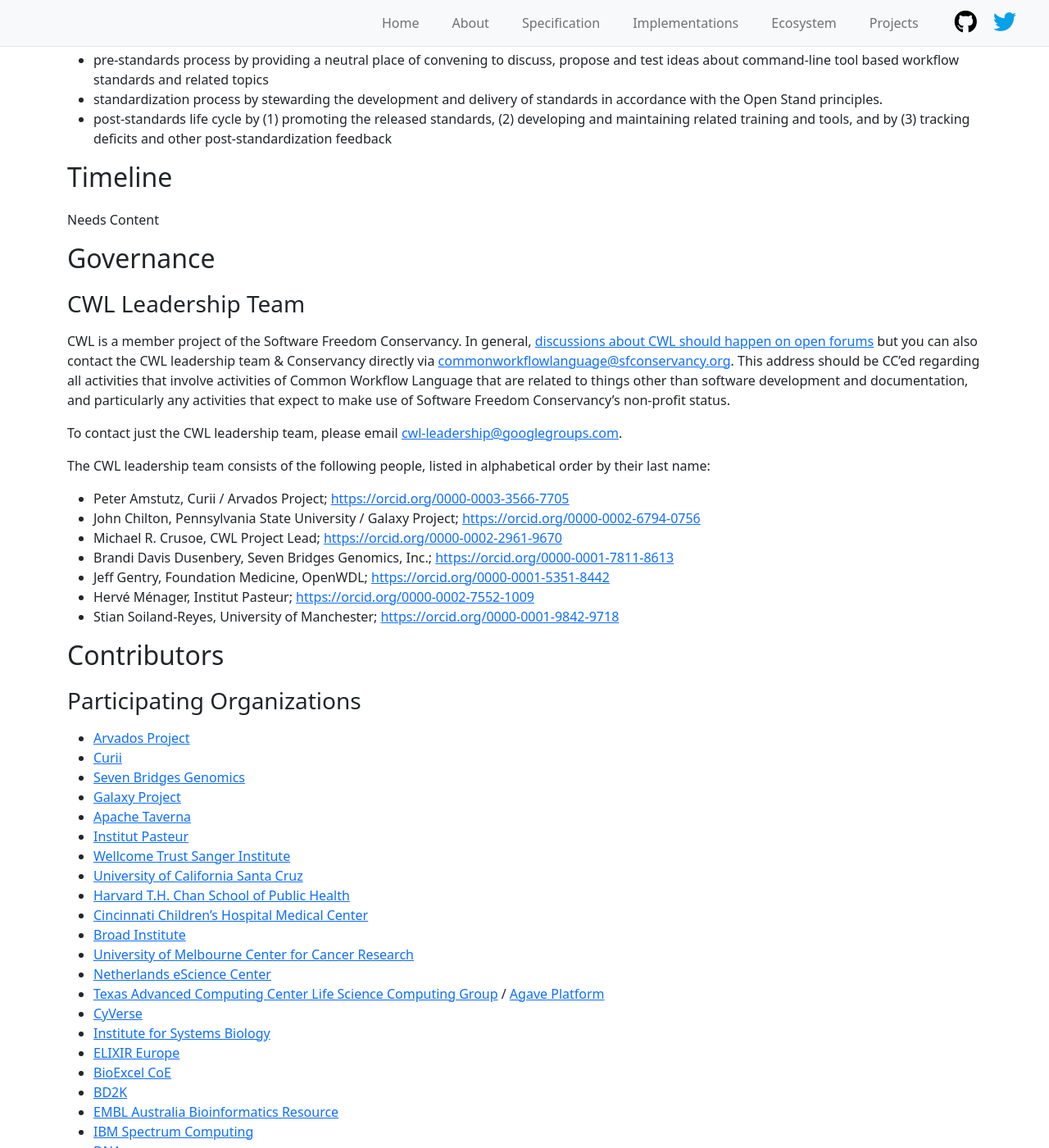
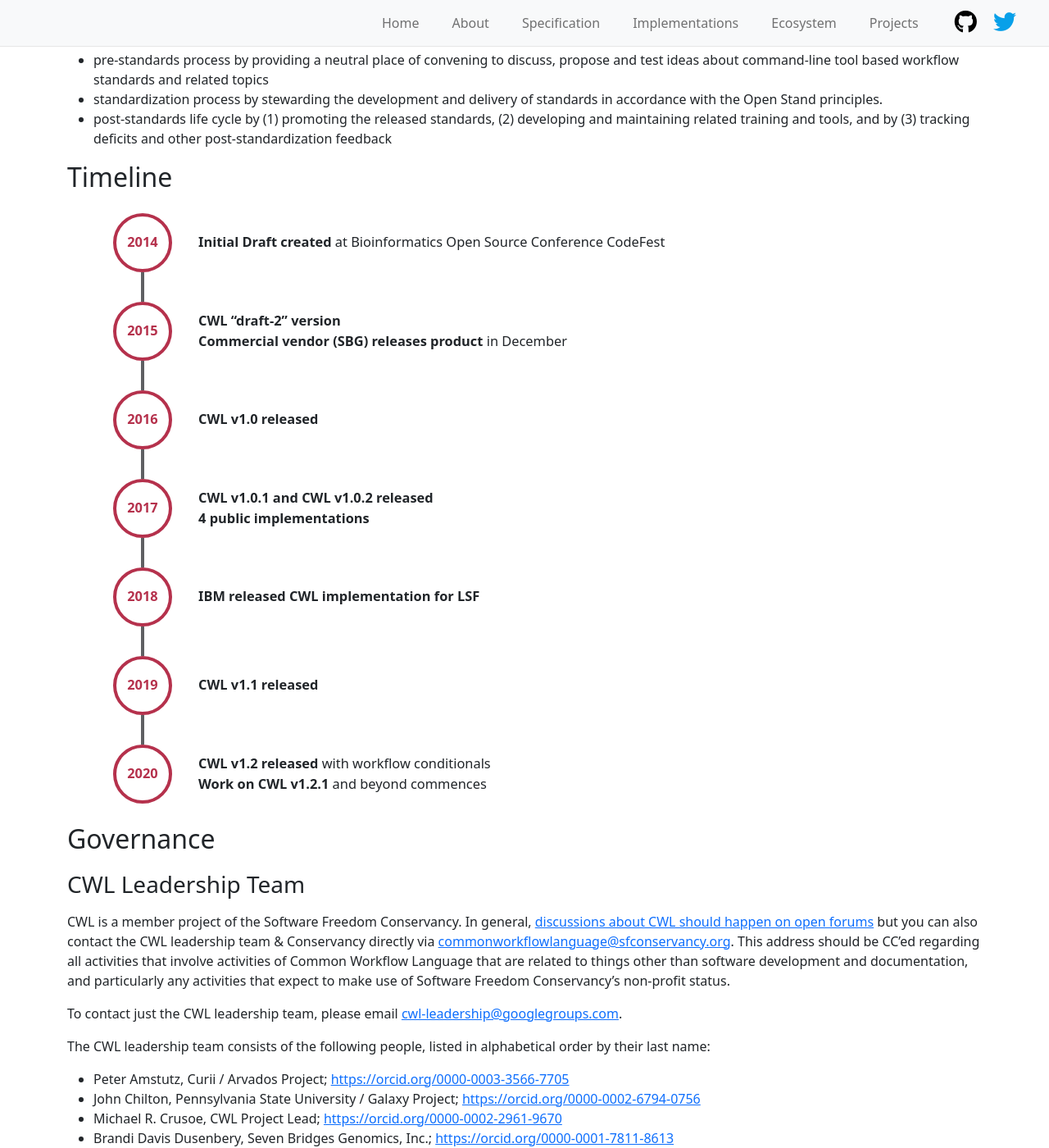
Before and after one commit to common-workflow-language/cwl-website, a Jekyll site: the page built from content/about.md, in a window 1280 px wide and 1400 px high, scrolled down 600 px. Shown: the whole window at 82% size. Built offline with Jekyll 4.4.1, drawn with Linux system fonts in a browser that asks for light colours.

Commit message:
Move timeline to About pg. Keep look consistent across devices

```diff
--- a/content/_data/timeline.yml
+++ b/content/_data/timeline.yml
@@ -15,3 +15,4 @@
     event: CWL v1.1 released
   - year: 2020
     event: "CWL v1.2 released <span class='no-bold'>with workflow conditionals</span><br>Work on CWL v1.2.1 <span class='no-bold'>and beyond commences</span>"
+    long: true
--- /dev/null
+++ b/content/_includes/timeline.html
@@ -0,0 +1,24 @@
+<div class="timeline">
+	<ul class="timeline__list">
+		{%- if site.data.timeline.timeline_events -%}
+		  {%- for item in site.data.timeline.timeline_events -%}
+			  {%- if item.long == true -%}
+				  <li class="timeline__event timeline__event--long">
+				  	<span class="timeline__event--year">{{ item.year }}</span>
+				  	<span class="timeline__event--data">{{ item.event }}</span>
+				  </li>
+
+			  {%- else -%}
+					<li class="timeline__event">
+						<span class="timeline__event--year">{{ item.year }}</span>
+						<span class="timeline__event--data">{{ item.event }}</span>
+					</li>
+				{%- endif -%}
+
+				{%- if forloop.last == false -%}
+					<div class="timeline__event--separator"></div>
+				{%- endif -%}
+			{%- endfor -%}
+		{%- endif -%}
+	</ul>
+</div>
--- a/content/_sass/partials/_timeline.scss
+++ b/content/_sass/partials/_timeline.scss
@@ -1,14 +1,18 @@
 @include media-breakpoint-up(md) {
   .timeline {
-    // margin: 0 0 4rem;
-    margin: 0 0 2rem;
+    margin: 0 0 1.5rem;
+  }
+}
+
+@include media-breakpoint-up(lg) {
+  .timeline {
+    margin: 1.5rem;
   }
 }
 
 .timeline__list {
   display: flex;
-  flex-direction: column;
-  flex-wrap: wrap;
+  flex-flow: column wrap;
   list-style: none;
   padding: 0;
 }
@@ -22,16 +26,14 @@
 .timeline__event {
   align-items: center;
   display: flex;
-  flex-wrap: wrap;
-  justify-content: center;
-  margin: 0.25rem 0;
+  flex-wrap: nowrap;
+  justify-content: flex-start;
+  margin: 0;
 }
 
-@include media-breakpoint-up(sm) {
+@include media-breakpoint-up(xxs) {
   .timeline__event {
-    flex-wrap: nowrap;
-    justify-content: flex-start;
-    margin: 0;
+    align-items: flex-start;
   }
 }
 
@@ -42,53 +44,65 @@
   color: $cwl-red;
   display: flex;
   font-weight: 700;
+  font-size: 1.025rem;
   height: 72px;
   justify-content: center;
-  margin: 1.5em 0;
+  margin: 0 1rem 0 0;
   min-width: 72px;
   width: 72px;
 }
 
+@include media-breakpoint-up(xxs) {
+  .timeline__event--year {
+    margin: 0 2rem 0 0;
+  }
+}
+
 @include media-breakpoint-up(sm) {
   .timeline__event--year {
-    font-size: 1.025rem;
-    font-weight: 700;
     margin: 0 2rem 0 0;
   }
 }
 
 .timeline__event--data {
-  font-size: 1.025rem;
+  font-size: 0.95rem;
   font-weight: 700;
-  padding: 0 6px;
-  text-align: center;
-  width: 100%;
+  padding: 0;
+  text-align: left;
 }
 
 @include media-breakpoint-up(xxs) {
   .timeline__event--data {
-    padding: 0;
+    align-self: center;
+    font-size: 1rem;
   }
 }
 
 @include media-breakpoint-up(sm) {
   .timeline__event--data {
-    text-align: left;
-    width: initial;
+    font-size: 1.025rem;
   }
 }
 
-.timeline__event-separator {
-  display: none;
+.timeline__event--long .timeline__event--year,
+.timeline__event--long .timeline__event--data {
+  position: relative;
+  top: -13px;
 }
 
-@include media-breakpoint-up(sm) {
-  .timeline__event-separator {
-    background: $timeline-sep-grey;
-    content: '';
-    display: block;
-    height: 36px;
-    margin: 0 33.5px;
-    width: 4px;
+@include media-breakpoint-up(xxs) {
+  .timeline__event--long .timeline__event--year,
+  .timeline__event--long .timeline__event--data {
+    position: static;
+    top: initial;
   }
 }
+
+.timeline__event--separator {
+  background: $timeline-sep-grey;
+  content: '';
+  display: block;
+  height: 36px;
+  margin: 0 33.5px;
+  width: 4px;
+}
--- a/content/about.md
+++ b/content/about.md
@@ -35,7 +35,7 @@
 
 ## Timeline
 
-Needs Content
+{% include timeline.html %}
 
 ## Governance
 
```
Also changed, not shown: content/timeline.html (deleted, +0 -22 lines).
